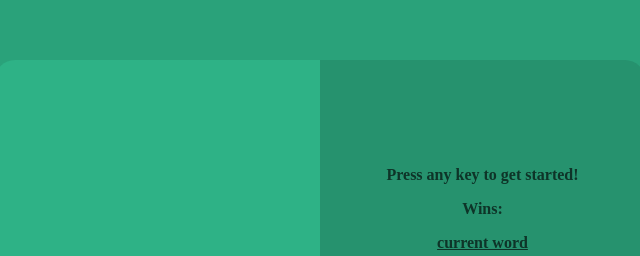
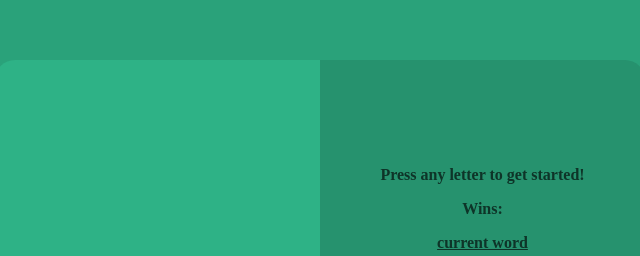
Before and after one commit to urvishp13/Word-Guess-Game, a plain HTML site: page index.html in a window 1280 px wide. Shown: the part 140-396 px from the top of the page, 320-960 px from the left. Drawn offline with Linux system fonts and the light colour scheme.

Commit message:
altered instructions a bit

```diff
--- a/index.html
+++ b/index.html
@@ -12,7 +12,7 @@
             </div>
             <div id="right-section">
                 <div id="content">
-                    <p id="instructions">Press any key to get started!</p>
+                    <p id="instructions">Press any letter to get started!</p>
                     <p>Wins: <span id="wins"></span></p>
                     <p style="text-decoration: underline;">current word</p>
                     <div id="word" style="white-space: pre;"></div>
```
